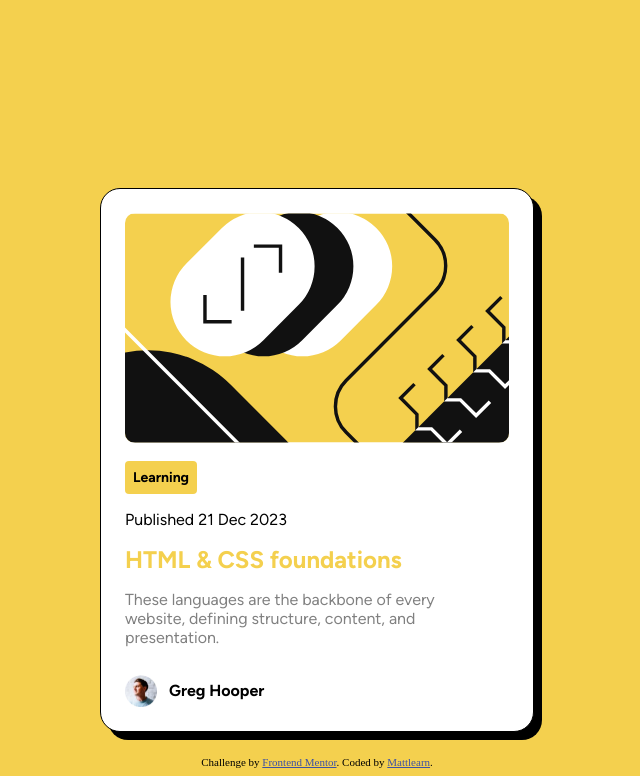
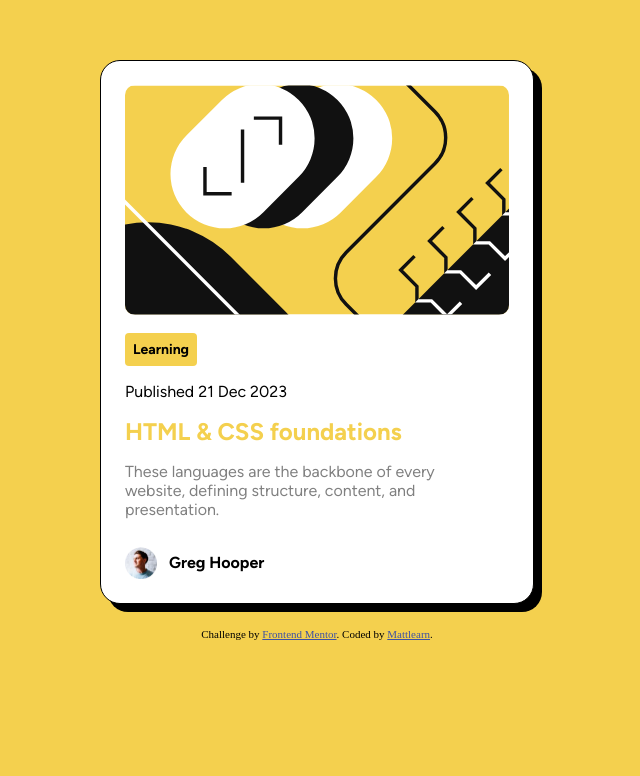
Before and after one commit to MattLearn/FEMentor-blog-preview-card, a plain HTML site: page index.html in a window 1280 px wide. Shown: the part 132-908 px from the top of the page, without its empty margins (323-963 px from the left). After the commit the page ends 800 px from the top, so only its background shows below. Drawn offline with Linux system fonts and the light colour scheme.

Commit message:
Update index.html

```diff
--- a/index.html
+++ b/index.html
@@ -2,13 +2,12 @@
 <html lang="en">
 <head>
   <meta charset="UTF-8">
-  <meta name="viewport" content="width=device-width, initial-scale=1.0"> <!-- displays site properly based on user's device -->
+  <meta name="viewport" content="width=device-width, initial-scale=1.0">
 
   <link rel="icon" type="image/png" sizes="32x32" href="./assets/images/favicon-32x32.png">
 
   <title>Frontend Mentor | Blog preview card</title>
 
-  <!-- Feel free to remove these styles or customise in your own stylesheet 👍 -->
   <style>
 
     @font-face {
@@ -25,7 +24,7 @@
       background-color: #F4D04E;
       display: flex;
       flex-direction: column;
-      margin-top: 25%;
+      margin-top: 15%;
       align-items: center;
     }
 
@@ -41,11 +40,6 @@
       flex-direction: column;
       padding: 24px 24px 24px 24px;
       transition: all 0.25s ease;
-    }
-
-    @media (max-width: 800px) {
-
-
     }
 
     .card:hover{
```
